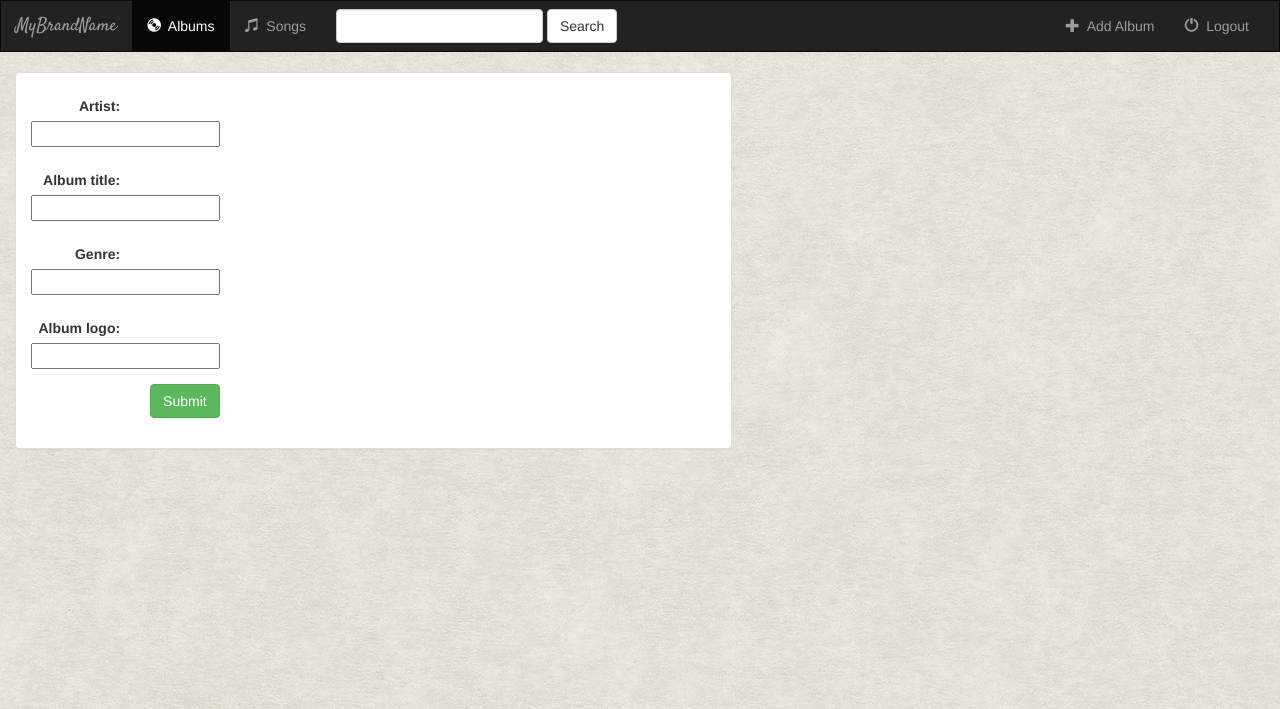
After one commit to hchiam/learning-django, a Django app: page /app1/album/add/ in a window 1280 px wide. The commit adds this page. Shown: the top 709 px of the page. Run offline with Django 3.2, Linux system fonts and the light colour scheme; some libraries are stand-ins or nearby versions.

Commit message:
videos 30+31: model form, createview part

```diff
--- a/website/app1/models.py
+++ b/website/app1/models.py
@@ -1,4 +1,5 @@
 from django.db import models
+from django.core.urlresolvers import reverse
 
 
 class Album(models.Model):
@@ -6,6 +7,10 @@ class Album(models.Model):
     album_title = models.CharField(max_length=500)
     genre = models.CharField(max_length=100)
     album_logo = models.CharField(max_length=1000)
+
+    def get_absolute_url(self):
+        # remember that our detail view takes the primary key of the album we're viewing the details of
+        return reverse('app1:detail', kwargs={'pk':self.pk})
 
     def __str__(self):
         return self.album_title + ' - ' + self.artist
--- /dev/null
+++ b/website/app1/templates/app1/album_form.html
@@ -0,0 +1,31 @@
+{% extends 'app1/base.html' %}
+{% block title %}Add a New Album{% endblock %}
+{% block albums_active %}active{% endblock %}
+
+{% block body %}
+  <div class='container-fluid'>
+
+    <div class='row'>
+
+      <div class='col-sm-12 col-md-7'>
+        <div class='panel panel-default'>
+          <div class='panel-body'>
+
+            <form class='form-horizontal' action='' method='post' enctype="multipart/form-data">
+              {% csrf_token %}
+              {% include 'app1/form-template.html' %}
+              <div class='form-group'>
+                <div class='col-sm-offset-2 col-sm-10'>
+                  <button type='submit' class='btn btn-success'>Submit</button>
+                </div>
+              </div>
+            </form>
+
+          </div>
+        </div>
+      </div>
+
+    </div>
+
+  </div>
+{% endblock %}
--- a/website/app1/templates/app1/base.html
+++ b/website/app1/templates/app1/base.html
@@ -57,7 +57,7 @@
 
               <ul class='nav navbar-nav navbar-right'>
                   <li class=''>
-                      <a href="#">
+                      <a href="{% url 'app1:album-add' %}">
                           <span class='glyphicon glyphicon-plus' aria-hidden='true'></span>&nbsp; Add Album
                       </a>
                   </li>
--- /dev/null
+++ b/website/app1/templates/app1/form-template.html
@@ -0,0 +1,9 @@
+{% for field in form %}
+  <div class='form-group'>
+    <div class='col-sm-offset-2 col-sm-10'>
+      <span class='text-danger small'>{{ field.errors }}</span>
+    </div>
+    <label class='control-label col-sm-2'>{{ field.label_tag }}</label>
+    <div class='col-sm-12'>{{ field }}</div>
+  </div>
+{% endfor %}
--- a/website/app1/urls.py
+++ b/website/app1/urls.py
@@ -21,4 +21,7 @@ urlpatterns = [
     # # /app1/<album_id>/favourite/
     # url(r'^(?P<album_id>[0-9]+)/favourite/$', views.favourite, name='favourite'),
     # # this URL pattern looks at views.favourite()
+
+    # /app1/album/add/      (no primary key because will be just created)
+    url(r'^album/add/$', views.AlbumCreate.as_view(), name='album-add'),
 ]
--- a/website/app1/views.py
+++ b/website/app1/views.py
@@ -1,5 +1,7 @@
 from django.views import generic
 from .models import Album
+from django.views.generic.edit import CreateView, UpdateView, DeleteView
+
 
 # list of objects generic view:
 class IndexView(generic.ListView):
@@ -9,11 +11,20 @@ class IndexView(generic.ListView):
     def get_queryset(self):
         return Album.objects.all()
 
+
 # details on object generic view:
 class DetailView(generic.DetailView):
     model = Album
+    template_name = 'app1/detail.html'
 
-    template_name = 'app1/detail.html'
+
+# form creation
+class AlbumCreate(CreateView):
+    # specify you're creating a new Album
+    model = Album
+    # specify which attributes of an Album you'll be filling in the form
+    fields = ['artist','album_title','genre','album_logo']
+
 
 
 # # before video 29:
```
Also changed, not shown: README.md, website/db.sqlite3.
